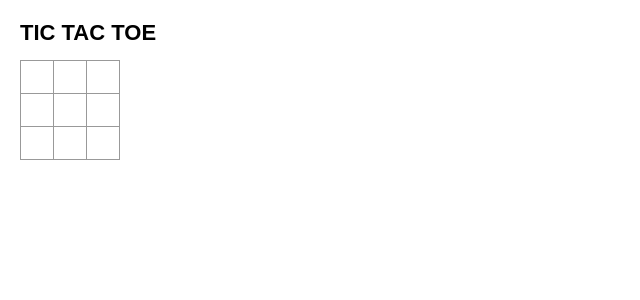
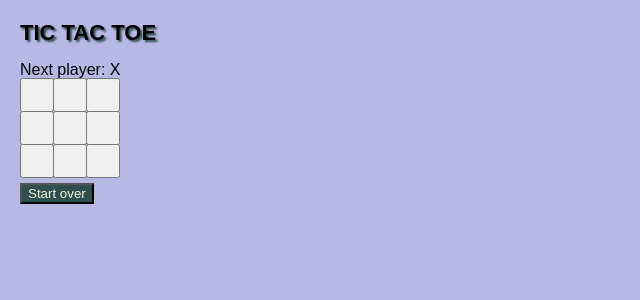
Before and after one commit to datcord/tictactoe, a React (Vite) app: page / in a window 1280 px wide. Shown: the top 300 px of the page, without its empty margins (0-640 px from the left). Built offline with nearby package versions, Linux system fonts and the light colour scheme.

Commit message:
completed basic functionality, added winner and next player status, added start over button changed css

```diff
--- a/src/App.css
+++ b/src/App.css
@@ -6,37 +6,15 @@
     font-family: sans-serif;
     margin: 20px;
     padding: 0;
+    background-color:color-mix(in srgb, beige 75%, blue 25%);
   }
 
   h1 {
     margin-top: 0;
     font-size: 22px;
+    text-shadow: 2px 2px 2px darkslategrey;
   }
 
-  h2 {
-    margin-top: 0;
-    font-size: 20px;
-  }
-
-  h3 {
-    margin-top: 0;
-    font-size: 18px;
-  }
-
-  h4 {
-    margin-top: 0;
-    font-size: 16px;
-  }
-
-  h5 {
-    margin-top: 0;
-    font-size: 14px;
-  }
-
-  h6 {
-    margin-top: 0;
-    font-size: 12px;
-  }
 
   code {
     font-size: 1.2em;
@@ -57,8 +35,6 @@
   }
 
   .square {
-    background: #fff;
-    border: 1px solid #999;
     float: left;
     font-size: 24px;
     font-weight: bold;
@@ -88,3 +64,11 @@
   .game-info {
     margin-left: 20px;
   }
+
+  #startOverBtn {
+    margin-top: 5px;
+    background-color: darkslategrey;
+    border-radius: 20;
+    color: beige;
+
+  }
--- a/src/App.jsx
+++ b/src/App.jsx
@@ -19,7 +19,6 @@ function calcWinner(squares) {
   for (let i = 0; i < lines.length; i++) {
     const [a, b, c] = lines[i];
     if (squares[a] && squares[a] === squares[b] && squares[a] === squares[c]) {
-      alert('We have a winner!!');
       return squares[a];
     }
   }
@@ -27,31 +26,32 @@ function calcWinner(squares) {
 }
 export default function Board() {
   const [squares, setSquares] = useState(Array(9).fill(null));
-  const [turn, setTurn] = useState('X');
+  const startState = Array(9).fill(null);
+  const [turn, setTurn] = useState(true);//true is X
   function handleClick(i) {
     if (squares[i]||calcWinner(squares)) {
       return;
     }
-    switch (turn) {
-      case 'X':
-        setTurn('O');
-        break;
-      case 'O':
-        setTurn('X');
-        break;
-      default:
-        break;
+    const nextState = squares.slice();
+    if (turn) {
+      nextState[i] = 'X';
+    } else {
+      nextState[i] = 'O';
     }
-    const nextState = squares.slice();
-    nextState[i]=turn;
     setSquares(nextState);
-    if (calcWinner(squares)) {
-      return;
+    setTurn(!turn);
   }
+  const winner = calcWinner(squares);
+  let status;
+  if (winner) {
+    status = "Winner: " + winner;
+  } else {
+    status = "Next player: " + (turn ? 'X' : 'O') ;
   }
-
   return (
     <>
+      <div>{status}</div>
+      <div id="game">
         <div className="board-row">
           <Square value={squares[0]} onSquareClick={() => handleClick(0)} />
           <Square value={squares[1]} onSquareClick={() => handleClick(1)} />
@@ -67,6 +67,19 @@ export default function Board() {
           <Square value={squares[7]} onSquareClick={() => handleClick(7)} />
           <Square value={squares[8]} onSquareClick={() => handleClick(8)} />
         </div>
+      </div>
+      <div>
+        <button id="startOverBtn" onClick={() => {
+            setSquares(startState);
+            setTurn(true);
+          }} onMouseEnter={() => {
+            document.getElementById("startOverBtn").style.backgroundColor = "slategrey";
+            document.getElementById("startOverBtn").style.color = "black";
+          }} onMouseOut={() => {
+            document.getElementById("startOverBtn").style.backgroundColor = "darkslategrey";
+            document.getElementById("startOverBtn").style.color = "beige";
+          }}>Start over</button>
+      </div>
     </>
   );
 }
```
Lines whose indentation alone changed are shown as unchanged.
